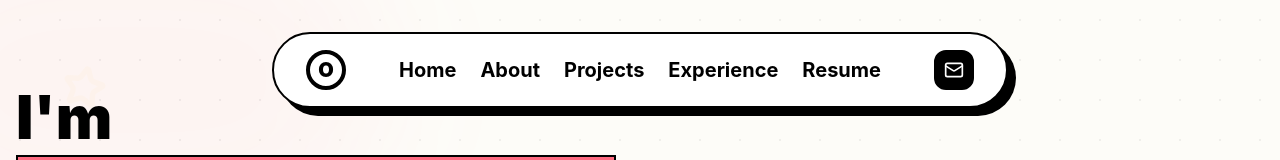
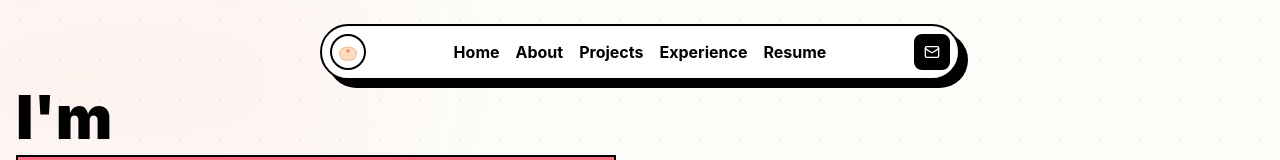
Before and after one commit to bbx99/my-portfolio, a React (Vite) app: page / in a window 1280 px wide. Shown: the top 160 px of the page. Built offline with nearby package versions, Linux system fonts and the light colour scheme.

Commit message:
feat: Refine navbar and add Har Gow icon

```diff
--- a/src/App.tsx
+++ b/src/App.tsx
@@ -32,6 +32,17 @@ const FloatingShapes = () => {
   )
 }
 
+const HarGowIcon = () => (
+  <svg viewBox="0 0 100 100" className="w-full h-full">
+    <path d="M20 70 C 20 90, 80 90, 80 70 C 95 50, 80 30, 50 30 C 20 30, 5 50, 20 70 Z" fill="#FFDDC1" stroke="#E4A577" strokeWidth="3"/>
+    <path d="M30 65 Q 35 60, 40 65" stroke="#F4C4A2" strokeWidth="2" fill="none"/>
+    <path d="M40 65 Q 45 60, 50 65" stroke="#F4C4A2" strokeWidth="2" fill="none"/>
+    <path d="M50 65 Q 55 60, 60 65" stroke="#F4C4A2" strokeWidth="2" fill="none"/>
+    <path d="M60 65 Q 65 60, 70 65" stroke="#F4C4A2" strokeWidth="2" fill="none"/>
+    <circle cx="50" cy="45" r="8" fill="#FF8C69"/>
+  </svg>
+);
+
 const Navbar = ({ onContactClick }) => {
   const [hidden, setHidden] = useState(false);
 
@@ -58,21 +69,23 @@ const Navbar = ({ onContactClick }) => {
   ];
 
   return (
-    <nav className="fixed top-8 left-1/2 -translate-x-1/2 z-50 w-full max-w-3xl px-4">
+    <nav className="fixed top-6 left-1/2 -translate-x-1/2 z-50 w-full max-w-2xl px-4">
       <motion.div
         initial={{ y: -100, opacity: 0 }}
         animate={{ y: hidden ? -100 : 0, opacity: hidden ? 0 : 1 }}
         transition={{ duration: 0.3, ease: 'easeInOut' }}
-        className="nav-pill justify-between"
+        className="nav-pill justify-between p-2"
       >
-        <div className="w-10 h-10 rounded-full border-4 border-black flex items-center justify-center font-black text-xl">O</div>
-        <div className="hidden md:flex items-center gap-6">
+        <div className="w-9 h-9 rounded-full border-2 border-black flex items-center justify-center font-black text-xl p-1">
+          <HarGowIcon />
+        </div>
+        <div className="hidden md:flex items-center gap-4">
           {navItems.map((item) => (
-            <a key={item.name} href={item.href} className="font-bold text-xl hover:text-brand-pink transition-colors">{item.name}</a>
+            <a key={item.name} href={item.href} className="font-bold text-base hover:text-brand-pink transition-colors">{item.name}</a>
           ))}
         </div>
-        <button onClick={onContactClick} className="w-10 h-10 bg-black rounded-xl flex items-center justify-center text-white brutal-border">
-          <Mail size={20} />
+        <button onClick={onContactClick} className="w-9 h-9 bg-black rounded-lg flex items-center justify-center text-white brutal-border">
+          <Mail size={16} />
         </button>
       </motion.div>
     </nav>
```
